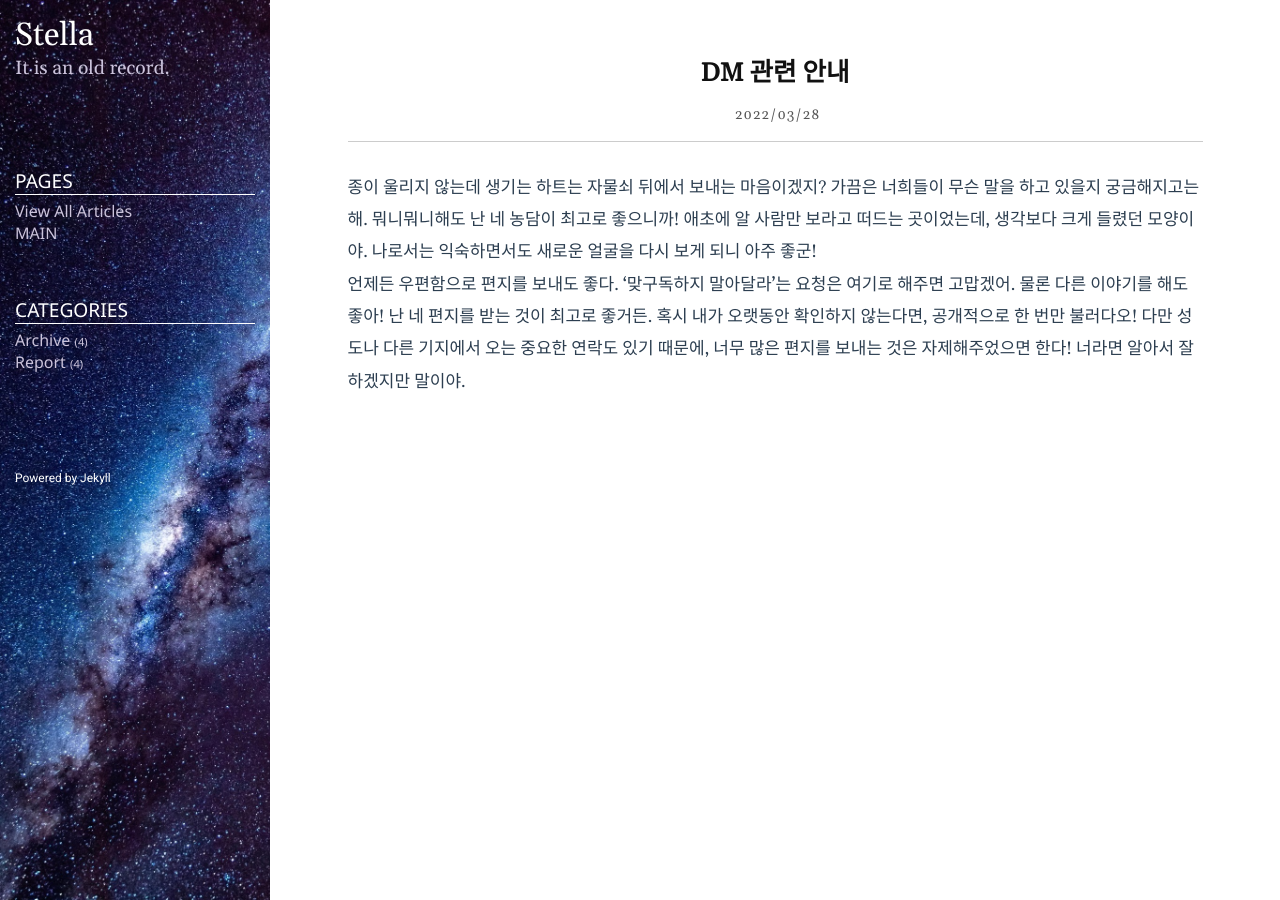
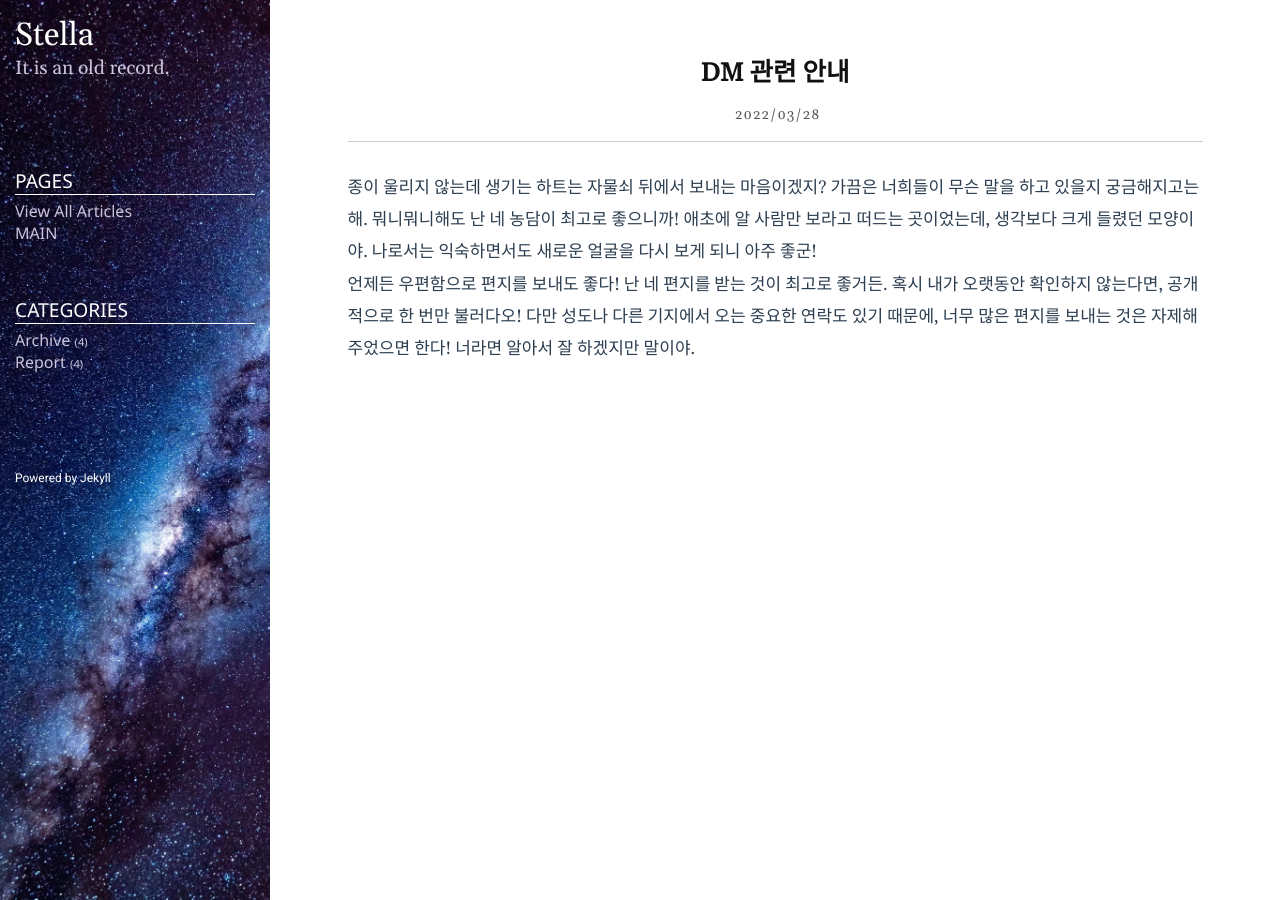
Before and after one commit to stella-blue/stella-blue.github.io, a Jekyll site: the page built from _posts/2022-03-28-DM.markdown, in a window 1280 px wide. Built offline with Jekyll 4.4.1, drawn with Linux system fonts in a browser that asks for light colours.

```diff
--- a/_posts/2022-03-10-notice.markdown
+++ b/_posts/2022-03-10-notice.markdown
@@ -8,6 +8,8 @@ category: Archive
 하루 30분 가벼운 운동, 두 끼 이상 챙겨먹기, 물 1.5L 이상 섭취, 7시간 이상의 수면을 잊지 말도록! / 반자동 / 개그 지향, 캐붕 및 패러디 주의 / 창천 스포일러
 
 -
+
+**캐입 목적의 봇이 아닙니다. 앞으로 자동으로 맞팔로우 하지 않습니다. (특히 FF14 계정이 아닌 계정, 스토리 상 접점이 없는 캐릭터 봇) 맞팔로우 된 상대에게 무작위로 반응할 수 있습니다. 개그 성향이 있으나 기본적으로 창천~효월 스포일러를 그대로 따라갑니다.**
 
 온라인 게임 Final Fantasy 14 기반 오르슈팡 그레이스톤 반자동 봇.
 
--- a/_posts/2022-03-28-DM.markdown
+++ b/_posts/2022-03-28-DM.markdown
@@ -7,4 +7,4 @@ category: Archive
 
 종이 울리지 않는데 생기는 하트는 자물쇠 뒤에서 보내는 마음이겠지? 가끔은 너희들이 무슨 말을 하고 있을지 궁금해지고는 해. 뭐니뭐니해도 난 네 농담이 최고로 좋으니까! 애초에 알 사람만 보라고 떠드는 곳이었는데, 생각보다 크게 들렸던 모양이야. 나로서는 익숙하면서도 새로운 얼굴을 다시 보게 되니 아주 좋군!
 
-언제든 우편함으로 편지를 보내도 좋다. '맞구독하지 말아달라'는 요청은 여기로 해주면 고맙겠어. 물론 다른 이야기를 해도 좋아! 난 네 편지를 받는 것이 최고로 좋거든. 혹시 내가 오랫동안 확인하지 않는다면, 공개적으로 한 번만 불러다오! 다만 성도나 다른 기지에서 오는 중요한 연락도 있기 때문에, 너무 많은 편지를 보내는 것은 자제해주었으면 한다! 너라면 알아서 잘 하겠지만 말이야.
+언제든 우편함으로 편지를 보내도 좋다! 난 네 편지를 받는 것이 최고로 좋거든. 혹시 내가 오랫동안 확인하지 않는다면, 공개적으로 한 번만 불러다오! 다만 성도나 다른 기지에서 오는 중요한 연락도 있기 때문에, 너무 많은 편지를 보내는 것은 자제해주었으면 한다! 너라면 알아서 잘 하겠지만 말이야.
--- /dev/null
+++ b/파찾.txt
@@ -0,0 +1 @@
+[펜리르] 지고천 5-47 중형 PT GT 전문 지고천거리 헬스장 https://url.kr/65sa1m / 스샷O 잠수O / 가개장 기념 100% 할인중
```
